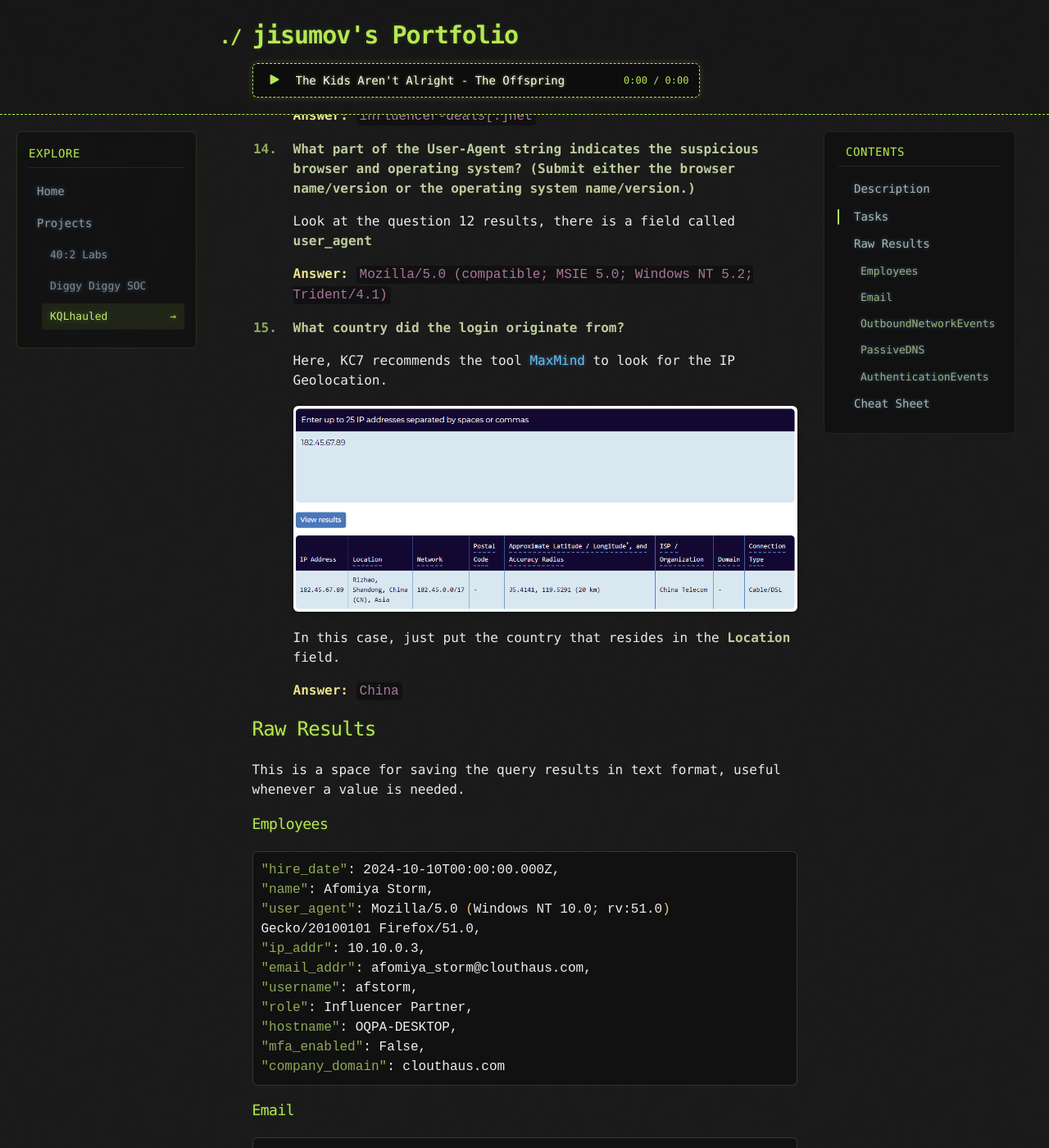
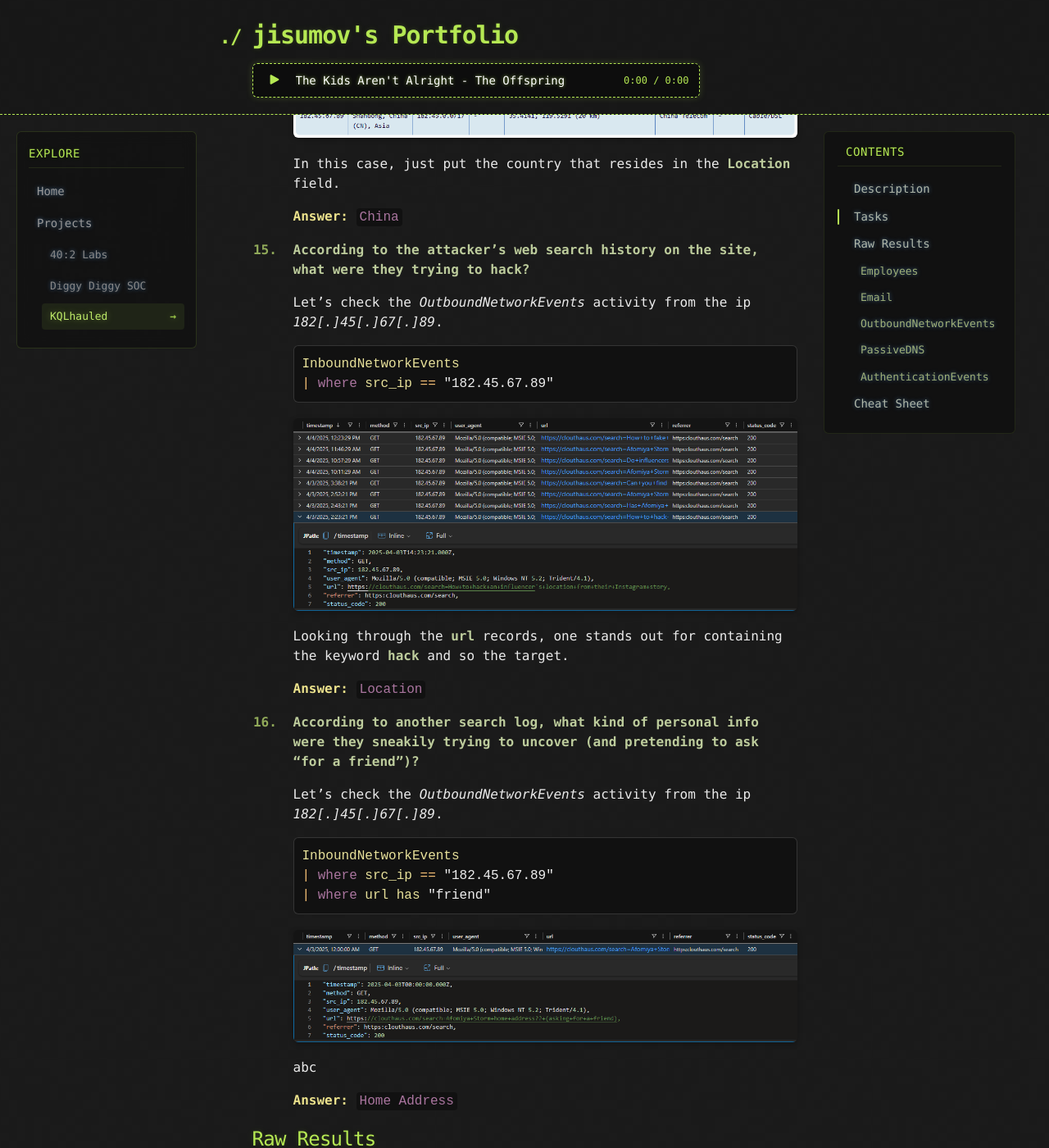
Before and after one commit to jisumov/jisumov.github.io, a Jekyll site: the page built from projects/kqlhauled/the-logs-arent-alright.md, in a window 1280 px wide and 1400 px high, scrolled down 6157 px. Shown: the whole window at 82% size. Built offline with Jekyll 4.4.1, drawn with Linux system fonts in a browser that asks for light colours; nearby versions of some CDN libraries; our own code applies the rules of GitHub Pages for plain Markdown files; some of the changed text lies outside the part shown.

Commit message:
feat: update tasks in kqlhauled

````diff
--- a/projects/kqlhauled/the-logs-arent-alright.md
+++ b/projects/kqlhauled/the-logs-arent-alright.md
@@ -32,7 +32,7 @@ A new social media star arises, fans asking personal questions, sponsor emails r
 
 	- `name` is the field that the query is interested in, do please note that it is case-sensitive.
 
-	- `contains` searches for strings containing the provided characters, for example the records may include _afomiya123_ or _xyzafomiya._
+	- `contains` searches for strings containing the provided characters, for example the records may include _afomiya123_ or _xyzafomiya_.
 
 	![Afomiya Employee Information](../../images/kqlhauled/the-logs-arent-alright/002.png){: .popup-img }
 
@@ -54,7 +54,7 @@ A new social media star arises, fans asking personal questions, sponsor emails r
 
 4. **What is the sender’s email address in the email Afomiya received from "Dior"?**
 
-	Now, we're looking through the _Email_ table, then use the recipient email and do a general search with the keyword _dior._
+	Now, we're looking through the _Email_ table, then use the recipient email and do a general search with the keyword _dior_.
 
 	<span class="alternative-label">This query will solve questions 4 to 6:</span>
 
@@ -148,29 +148,11 @@ A new social media star arises, fans asking personal questions, sponsor emails r
 
 	<span class="alternative-label">Answer:</span> `3`
 
-11. **How many distinct domains are linked to the suspicious IP address?**
-
-	The previous query may be updated to search all the domains that have shared the same IP address.
-
-	```sql
-	PassiveDns
-	| where ip == "198.51.100.12"
-	| distinct domain
-	```
-
-	- `distinct` serves to display just one entry for each match, for example if there are three rows with the same domain, then the results will show that domain once.
-
-	![Distinct Domains](../../images/kqlhauled/the-logs-arent-alright/007.png){: .popup-img }
-
-	Then, the count sums 3 different domains.
-
-	<span class="alternative-label">Answer:</span> `3`
-
-12. **What IP address was used to gain access?**
+11. **What IP address was used to gain access?**
 
 	The _AuthenticationEvents_ table may provide the information related to account access attempts.
 
-	<span class="alternative-label">This query will solve questions 12 and 14:</span>
+	<span class="alternative-label">This query will solve questions 11 and 13:</span>
 
 	```sql
 	AuthenticationEvents
@@ -199,13 +181,13 @@ A new social media star arises, fans asking personal questions, sponsor emails r
 
 	<span class="alternative-label">Answer:</span> `influencer-deals[.]net`
 
-14. **What part of the User-Agent string indicates the suspicious browser and operating system? (Submit either the browser name/version or the operating system name/version.)**
+13. **What part of the User-Agent string indicates the suspicious browser and operating system? (Submit either the browser name/version or the operating system name/version.)**
 
-	Look at the question 12 results, there is a field called **user_agent**
+	Look at the question 11 results, there is a field called **user_agent**
 
 	<span class="alternative-label">Answer:</span> `Mozilla/5.0 (compatible; MSIE 5.0; Windows NT 5.2; Trident/4.1)`
 
-15. **What country did the login originate from?**
+14. **What country did the login originate from?**
 
 	Here, KC7 recommends the tool [MaxMind](https://www.maxmind.com/en/geoip-demo) to look for the IP Geolocation.
 
@@ -214,6 +196,37 @@ A new social media star arises, fans asking personal questions, sponsor emails r
 	In this case, just put the country that resides in the **Location** field.
 
 	<span class="alternative-label">Answer:</span> `China`
+
+15. **According to the attacker's web search history on the site, what were they trying to hack?**
+
+	Let's check the _OutboundNetworkEvents_ activity from the ip _182[.]45[.]67[.]89_.
+
+	```sql
+	InboundNetworkEvents
+	| where src_ip == "182.45.67.89"
+	```
+
+	![Web Search For Hack](../../images/kqlhauled/the-logs-arent-alright/011.png){: .popup-img }
+
+	Looking through the **url** records, one stands out for containing the keyword **hack** and so the target.
+
+	<span class="alternative-label">Answer:</span> `Location`
+
+16. **According to another search log, what kind of personal info were they sneakily trying to uncover (and pretending to ask “for a friend”)?**
+
+	Let's check the _OutboundNetworkEvents_ activity from the ip _182[.]45[.]67[.]89_.
+
+	```sql
+	InboundNetworkEvents
+	| where src_ip == "182.45.67.89"
+	| where url has "friend"
+	```
+
+	![Web Search For Friend](../../images/kqlhauled/the-logs-arent-alright/012.png){: .popup-img }
+
+	abc
+
+	<span class="alternative-label">Answer:</span> `Home Address`
 
 ## Raw Results
 
@@ -267,6 +280,16 @@ This is a space for saving the query results in text format, useful whenever a v
 "url": https://super-brand-offer.com/login?username=afstorm&password=**********
 ```
 
+```bash
+"timestamp": 2025-04-03T14:23:21.000Z,
+"method": GET,
+"src_ip": 182.45.67.89,
+"user_agent": Mozilla/5.0 (compatible; MSIE 5.0; Windows NT 5.2; Trident/4.1),
+"url": https://clouthaus.com/search=How+to+hack+an+influencer’s+location+from+their+Instagram+story,
+"referrer": https:clouthaus.com/search,
+"status_code": 200
+```
+
 ### PassiveDNS
 
 ```bash
@@ -306,7 +329,7 @@ influencer-deals.net
 
 - `name` is the field that the query is interested in, do please note that it is case-sensitive.
 
-- `contains` searches for strings containing the provided characters, for example if the keyword is "afomiya", then the records may include _afomiya123_ or _xyzafomiya._
+- `contains` searches for strings containing the provided characters, for example if the keyword is "afomiya", then the records may include _afomiya123_ or _xyzafomiya_.
 
 - `==` is the equal operator, which must match every character of the provided string.
 
````
Also changed, not shown: other parts of projects/kqlhauled/the-logs-arent-alright.md (+1 -1 lines), images/kqlhauled/the-logs-arent-alright/002.png, images/kqlhauled/the-logs-arent-alright/003.png, images/kqlhauled/the-logs-arent-alright/004.png, images/kqlhauled/the-logs-arent-alright/005.png, images/kqlhauled/the-logs-arent-alright/006.png, images/kqlhauled/the-logs-arent-alright/008.png, images/kqlhauled/the-logs-arent-alright/011.png (added), images/kqlhauled/the-logs-arent-alright/012.png (added).
